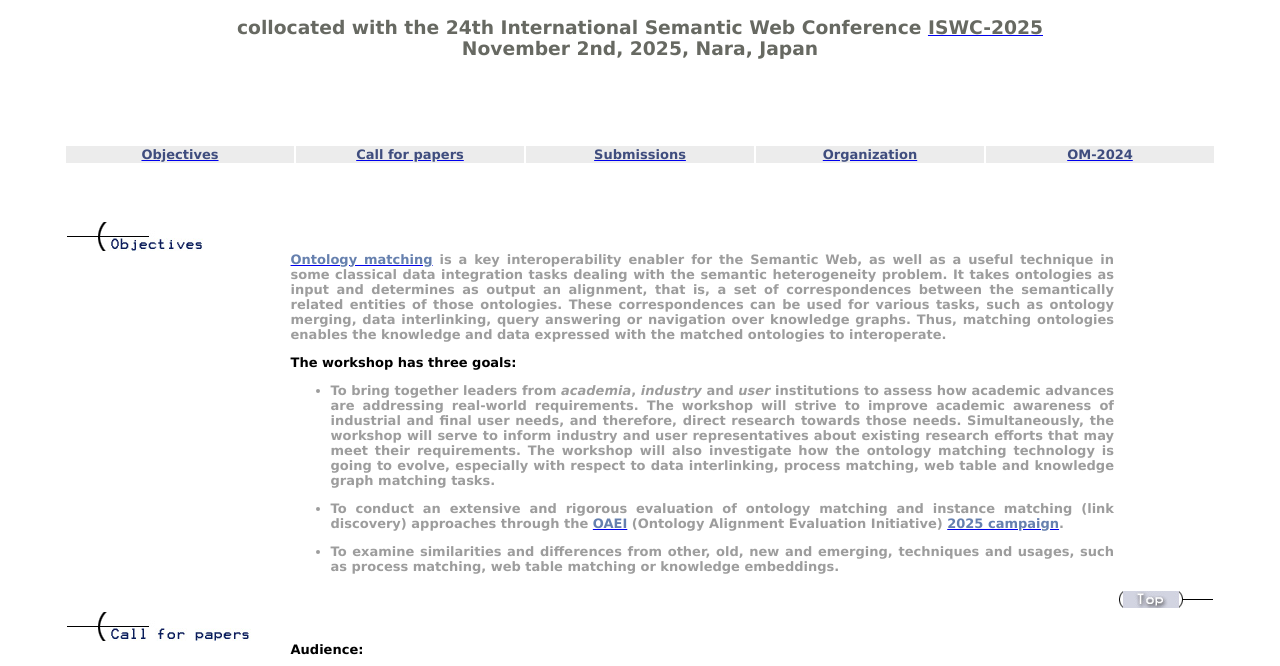
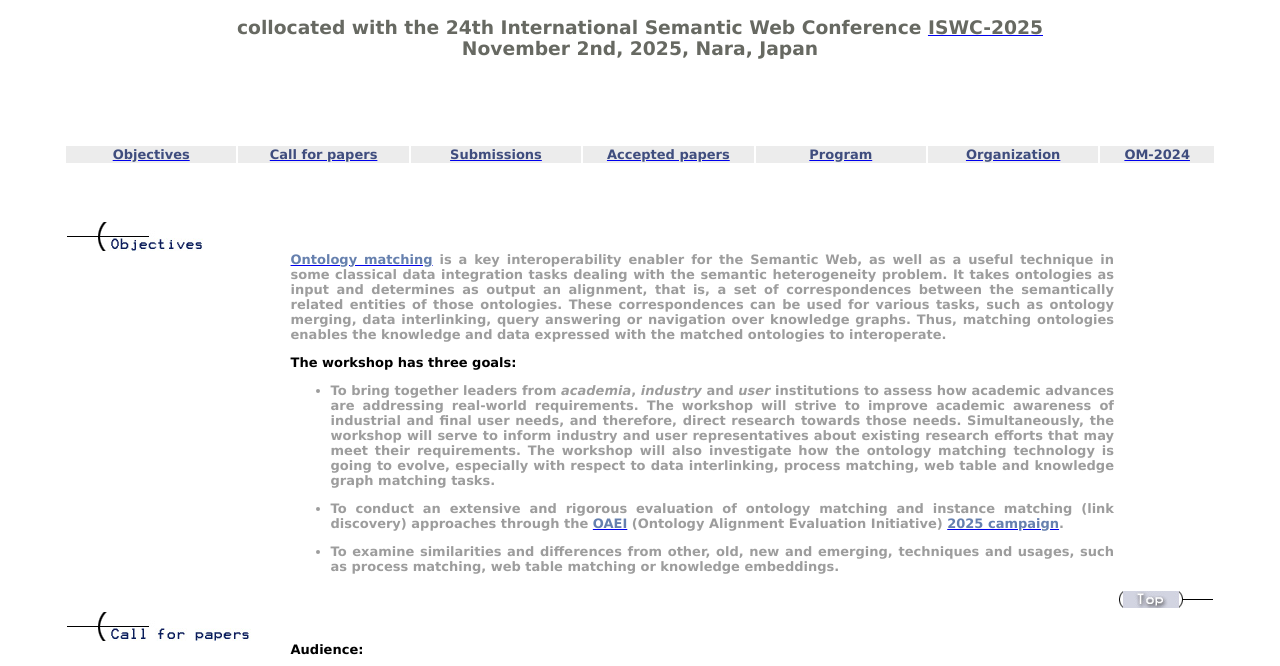
Before and after one commit to ontology-matching/ontology-matching.github.io, a plain HTML site: page 2025/index.html in a window 1280 px wide. Shown: the part 134-800 px from the top of the page. Drawn offline with Linux system fonts and the light colour scheme.

Commit message:
enable 'accepted papers' and 'program' items

```diff
--- a/2025/index.html
+++ b/2025/index.html
@@ -81,8 +81,8 @@ Download OM-2011 proceedings [<a href="http://www.dit.unitn.it/~p2p/OM-2011//om2
    <td width="15%"><b><a href="#obj"><strong><font face="Verdana" size="-1" color="#3F4D7E">Objectives</font></STRONG></a></b></td>
    <td width="15%"><b><a href="#cfp"><strong><font face="Verdana" size="-1" color="#3F4D7E">Call for papers</font></STRONG></a></b></td>
    <td width="15%"><b><a href="#subm"><strong><font face="Verdana" size="-1" color="#3F4D7E">Submissions</font></STRONG></a></b></td>
-   <!--<td width="15%"><b><a href="#ap"><strong><font face="Verdana" size="-1" color="#3F4D7E">Accepted papers</font></STRONG></a></b></td>-->
-   <!--<td width="15%"><b><a href="#prg"><strong><font face="Verdana" size="-1" color="#3F4D7E">Program</font></STRONG></a></b></td>-->
+   <td width="15%"><b><a href="#ap"><strong><font face="Verdana" size="-1" color="#3F4D7E">Accepted papers</font></STRONG></a></b></td>
+   <td width="15%"><b><a href="#prg"><strong><font face="Verdana" size="-1" color="#3F4D7E">Program</font></STRONG></a></b></td>
     <td width="15%"><b><a href="#org"><strong><font face="Verdana" size="-1" color="#3F4D7E">Organization</font></STRONG></a></b></td>
    <td width="15%"><b><a href="http://om.ontologymatching.org/2024" target="_blank"><strong><font face="Verdana" size="-1" color="#3F4D7E">OM-2024</font></STRONG></a></b></td>
  </tr>
```
